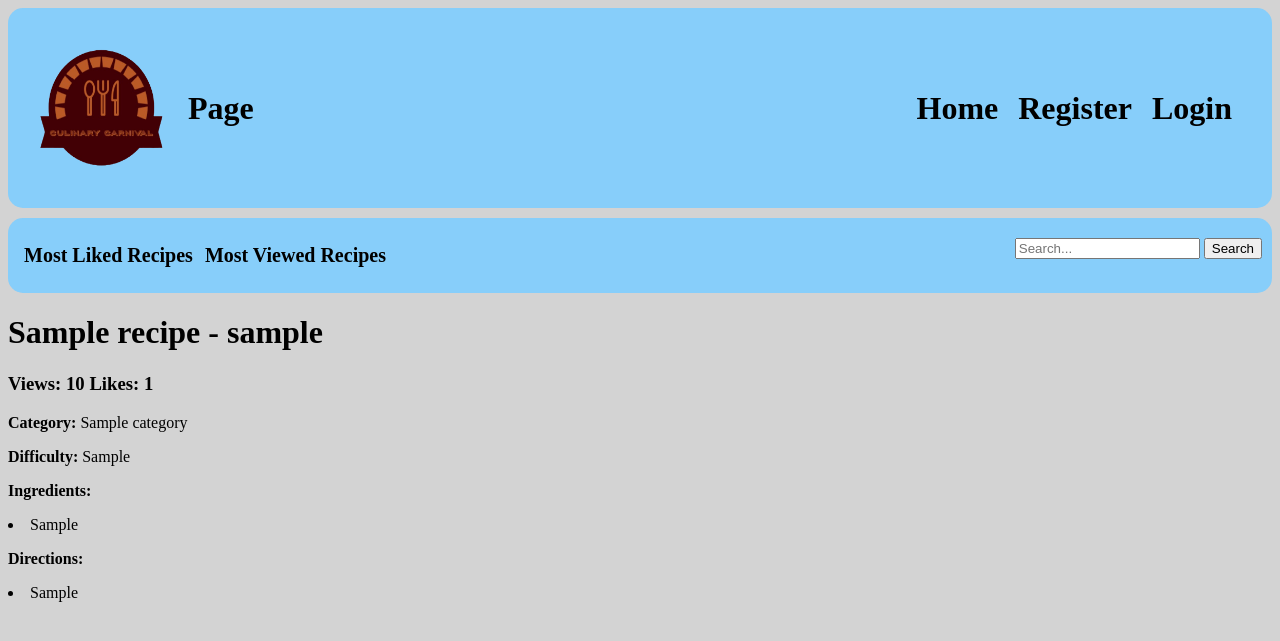
After one commit to 2773451O/WAD_Project, a Django app: page /recipes/recipe/1/ in a window 1280 px wide. The commit adds this page. Shown: the top 641 px of the page. Run offline with Django 3.2, Linux system fonts and the light colour scheme; tables that the repository leaves empty hold one stand-in row (values such as "Sample post").

Commit message:
search bar and recipe

```diff
--- a/recipes/models.py
+++ b/recipes/models.py
@@ -18,3 +18,26 @@ class UserProfile(models.Model):
 
     def __str__(self):
         return self.user.username
+
+
+class Category(models.Model):
+    id = models.BigAutoField(primary_key=True)
+    name = models.CharField(max_length=200)
+
+    def __str__(self):
+        return self.name
+
+class Recipe(models.Model):
+    id = models.BigAutoField(primary_key=True)
+    title = models.CharField(max_length=200)
+    category = models.ForeignKey(Category, on_delete=models.SET_NULL, null=True, blank=True)
+    ingredients = models.TextField()
+    difficulty = models.TextField()
+    author = models.ForeignKey(User, on_delete=models.CASCADE, null=True)
+    directions = models.TextField()
+
+    views = models.IntegerField(default=0)
+    likes = models.IntegerField(default=0)
+
+    def __str__(self):
+        return self.title
--- a/recipes/urls.py
+++ b/recipes/urls.py
@@ -13,4 +13,7 @@ urlpatterns = [
     path('logout/', views.user_logout, name='logout'),
     path('password_reset_form/', views.reset_password, name='password_reset_form'),
     path('edit_profile/', views.user_edit_profile, name='edit_profile'),
+    path('search/', views.search, name='search'),
+    path('recipe/<int:recipeID>/', views.recipe, name='recipe')
+
 ]
--- a/recipes/views.py
+++ b/recipes/views.py
@@ -1,15 +1,17 @@
-from django.shortcuts import render
+from django.shortcuts import render, get_object_or_404
 from django.http import HttpResponse
 from django.shortcuts import redirect
 from django.urls import reverse
 from django.contrib.auth import authenticate, login, logout
 from django.contrib.auth.decorators import login_required
 from datetime import datetime
-from recipes.forms import UserForm, UserProfileForm
+from recipes.forms import UserForm, UserProfileForm, SearchForm
 from django.contrib.auth import authenticate
 from django.contrib.auth.models import User
 from django.contrib.auth.forms import PasswordResetForm
-from recipes.models import UserProfile
+from recipes.models import UserProfile, Recipe
+from django.db.models import Q
+
 
 
 
@@ -145,3 +147,28 @@ def user_edit_profile(request):
     context_dict = {'form' : form,
                     'Page' : 'Edit Profile',}
     return render(request, 'recipes/edit_profile.html', context_dict)
+
+def search(request):
+    if request.method == 'GET':
+        form = SearchForm(request.GET)
+        if form.is_valid():
+            query = form.cleaned_data['query']
+            recipe_results = Recipe.objects.filter(
+                Q(title__icontains=query) |
+                Q(ingredients__icontains=query) |
+                Q(directions__icontains=query) |
+                Q(difficulty__icontains=query) |
+                Q(category__name__icontains=query) |
+                Q(author__username__icontains=query)
+
+            ).distinct()  # removes duplicates
+            return render(request, 'recipes/search.html', context={'recipe_results': recipe_results, 'query': query})
+        else:
+            form = SearchForm()
+        return render(request, 'recipes/search.html', context={'form': form})
+
+def recipe(request, recipeID):
+    recipe = get_object_or_404(Recipe, id=recipeID)
+    steps = recipe.directions.split("\n")
+    ingredients = recipe.ingredients.split("\n")
+    return render(request, 'recipes/recipe.html', context={'recipe': recipe, 'steps': steps, 'ingredients': ingredients})
--- a/templates/recipes/base.html
+++ b/templates/recipes/base.html
@@ -1,5 +1,5 @@
 <!DOCTYPE html>
-{% load staticfiles %}
+{% load static %}
 
 
 <html>
@@ -53,9 +53,11 @@
                 <a href="#most_liked_recipes">Most Liked Recipes</a>
                 <a href="#most_viewed_recipes">Most Viewed Recipes</a>
             </div>
-            <div class="search">
-                <input type="text" placeholder="Search...">
-            </div>
+            <form method="get" action="{% url 'recipes:search' %}">
+                <input type="text" name="query" placeholder="Search...">
+                <button type="submit">Search</button>
+            </form>
+
         </div>
 
         <div>
--- a/templates/recipes/home.html
+++ b/templates/recipes/home.html
@@ -1,7 +1,7 @@
 <!DOCTYPE html>
 
 {% extends 'recipes/base.html' %}
-{% load staticfiles %}
+{% load static %}
 
 {% block body_block %}
 <div class="container">
--- /dev/null
+++ b/templates/recipes/recipe.html
@@ -0,0 +1,27 @@
+<!DOCTYPE html>
+
+{% extends 'recipes/base.html' %}
+{% block body_block %}
+
+<h1>{{ recipe.title }} - {{ recipe.author }}</h1>
+<div class="center">
+
+    <h3><b>Views:</b> {{ recipe.views }}   <b>Likes:</b> {{ recipe.likes }}</h3>
+
+    <p><b>Category:</b> {{ recipe.category }} </p>
+
+    <p><b>Difficulty:</b> {{ recipe.difficulty }} </p>
+
+
+    <p><b>Ingredients:</b></p>
+    {% for i in ingredients %}
+    <li>{{ i }}</li>
+    {% endfor %}
+
+    <p><b>Directions:</b></p>
+    {% for step in steps %}
+    <li>{{ step }}</li>
+    {%endfor%}
+</div>
+
+{% endblock %}
```
Also changed, not shown: population_script.py (added, +37 -0 lines), recipes/forms.py (+9 -1 lines), templates/recipes/search.html (added, +17 -0 lines), recipes/migrations/0007_merge_0005_auto_20240314_1735_0006_auto_20240313_1346.py (added), recipes/migrations/0009_merge_20240318_1551.py (added), recipes/migrations/0010_category_recipe.py (added).
